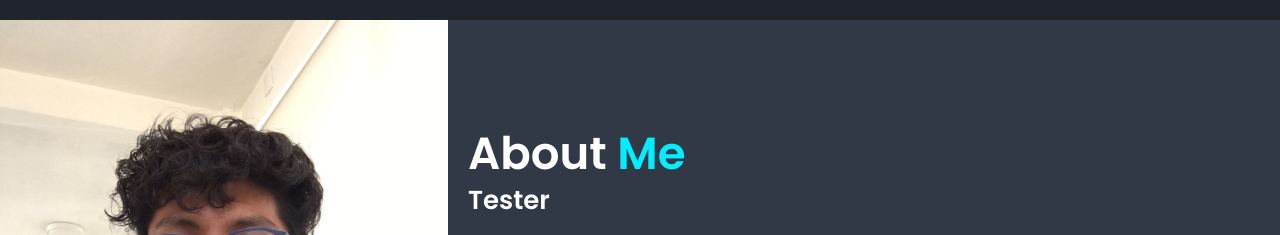
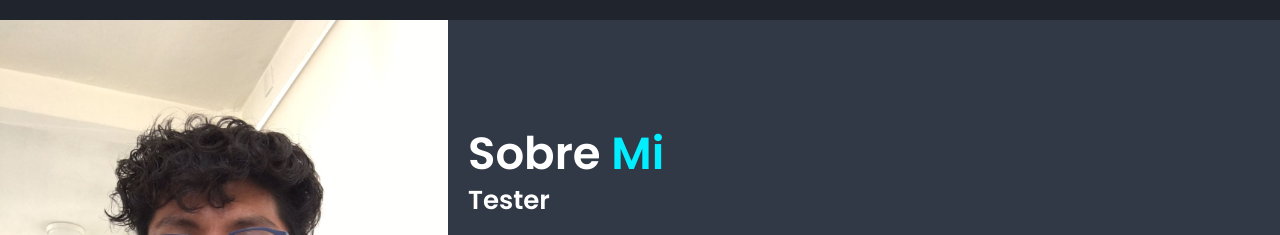
Before and after one commit to DelionM/myPortfolio, a plain HTML site: page index.html in a window 1280 px wide. Shown: the part 780-1015 px from the top of the page. Drawn offline with nearby package versions, Linux system fonts and the light colour scheme.

Commit message:
Update index.html

```diff
--- a/index.html
+++ b/index.html
@@ -68,7 +68,7 @@
       <img src="images/q.jfif" alt="About" />
       </div>
       <div class="about-content">
-        <h2 class="heading">About <span>Me</span></h2>
+        <h2 class="heading">Sobre <span>Mi</span></h2>
         <h3>Tester</h3>
         <p>
           Actualmente soy estudiante de la Licenciatura en Tecnologías de la
```
